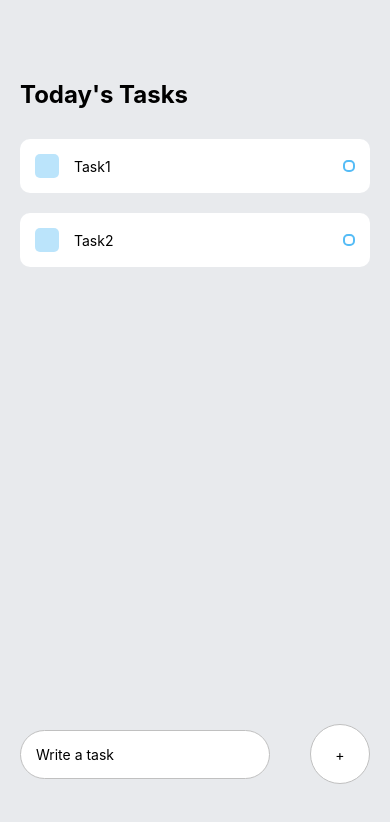
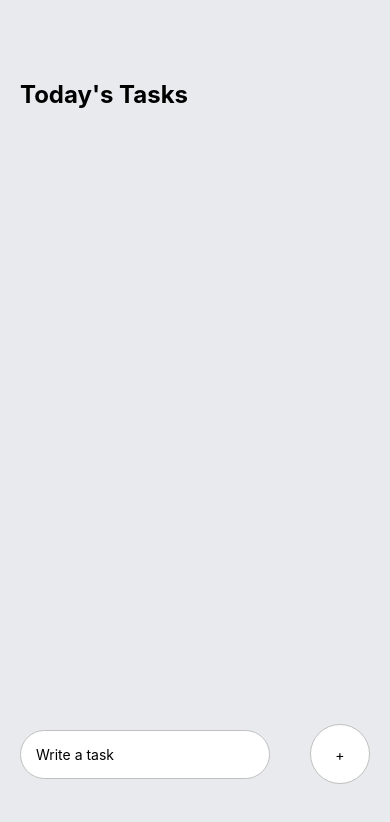
Before and after one commit to JayHansea/Tudoo, a React Native app: screen / in a window 390 px wide. Shown: the top 822 px of the page. Built offline with nearby package versions, Linux system fonts and the light colour scheme.

Commit message:
displayed the task on the screen's UI component

```diff
--- a/App.js
+++ b/App.js
@@ -1,13 +1,16 @@
 import { StatusBar } from 'expo-status-bar';
 import React, { useState } from 'react';
-import { KeyboardAvoidingView, Platform, StyleSheet, Text, TextInput, TouchableOpacity, View } from 'react-native';
+import { Keyboard, KeyboardAvoidingView, Platform, StyleSheet, Text, TextInput, TouchableOpacity, View } from 'react-native';
 import Task from './components/Task';
 
 export default function App() {
   const [task, setTask] = useState();
+  const [taskItems, setTaskItems] = useState([]);
 
   const handleAddTask = () => {
-    console.log(task);
+    Keyboard.dismiss();
+    setTaskItems([...taskItems, task]);
+    setTask(null);
   }
 
   return (
@@ -17,8 +20,13 @@ export default function App() {
         <Text style={styles.sectionTitle}>Today's Tasks</Text>
         <View style={styles.items}>
           {/* This is where the tasks will go! */}
-          <Task  text={"Task1"}/>
-          <Task  text={"Task2"}/>
+          {
+            taskItems.map((item, index) => {
+              return <Task key={index} text={item} />
+            })
+          }
+          {/* <Task  text={"Task1"}/>
+          <Task  text={"Task2"}/> */}
         </View>
       </View>
 
```
